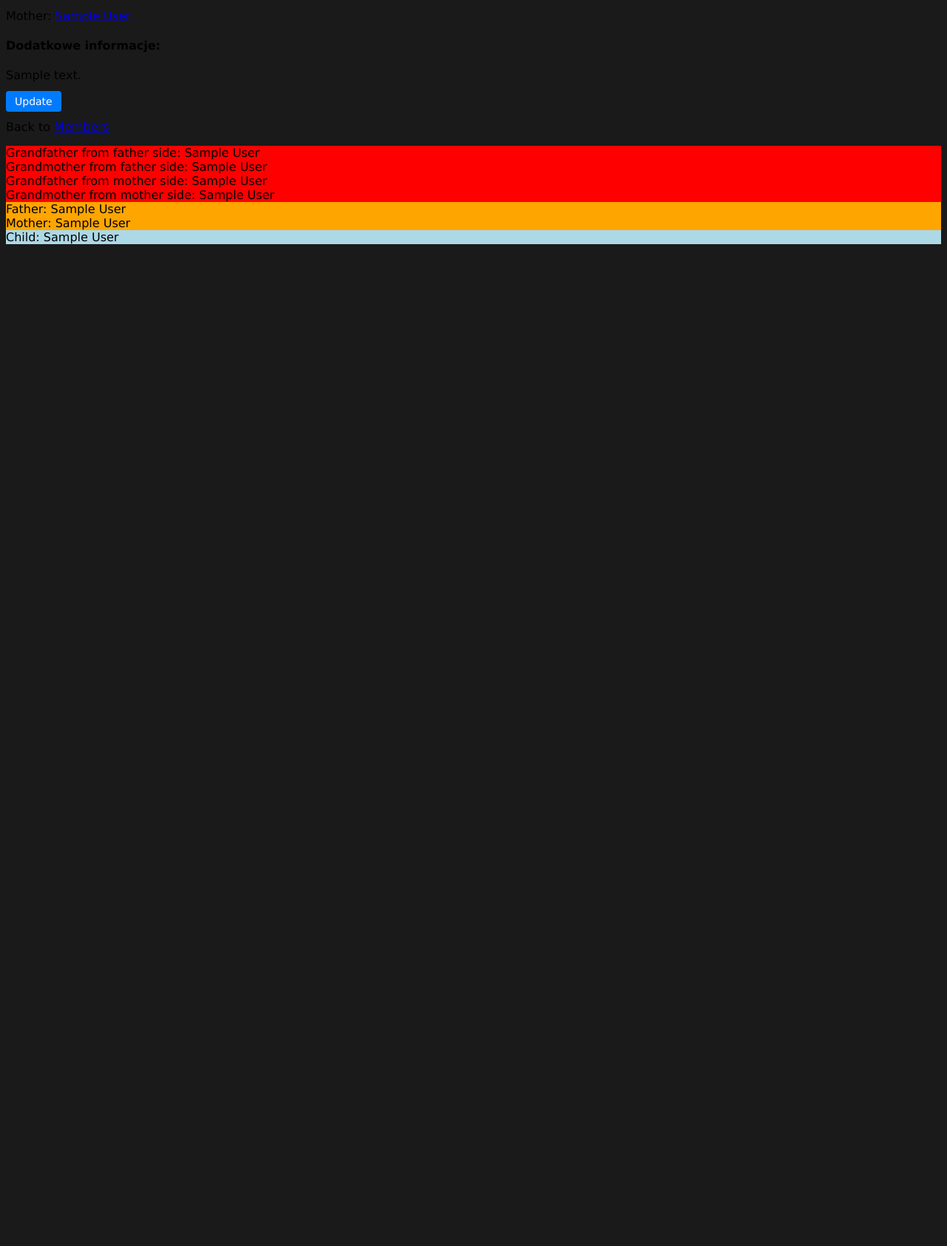
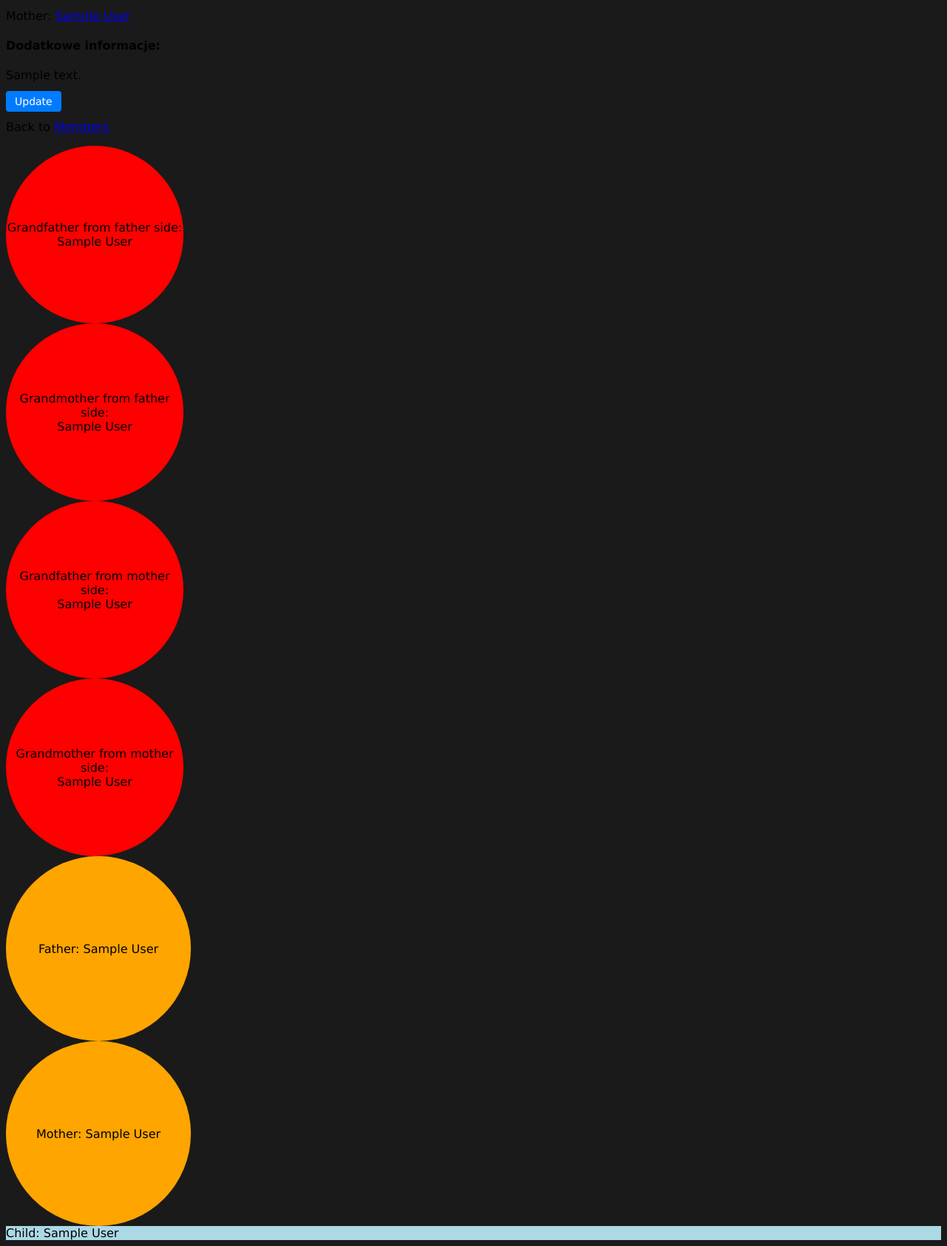
Before and after one commit to arturgorski14/FamilyTree, a Django app: page /members/1 in a window 1280 px wide. Shown: the part 419-2103 px from the top of the page at 74% size. Before the commit the page ends 749 px from the top, so only its background shows below. Run offline with Django 5.2, Linux system fonts and the light colour scheme; tables that the repository leaves empty hold one stand-in row (values such as "Sample post").

Commit message:
styles: circles

```diff
--- a/familly_tree/members/static/styles.css
+++ b/familly_tree/members/static/styles.css
@@ -76,11 +76,35 @@ body {
 }
 
 .grand-ancestor {
-  background-color: red
+  width: 240px;
+  height: 240px;
+  background-color: red;
+  border: 1px solid color;
+  border-radius: 50%;
+
+  /* Centering content */
+  display: flex;
+  align-items: center;
+  justify-content: center;
+
+  /* Optional: for multi-line text to be centered as well */
+  text-align: center;
 }
 
 .member-parent {
-  background-color: orange
+  width: 250px;
+  height: 250px;
+  background-color: orange;
+  border: 1px solid color;
+  border-radius: 50%;
+
+  /* Centering content */
+  display: flex;
+  align-items: center;
+  justify-content: center;
+
+  /* Optional: for multi-line text to be centered as well */
+  text-align: center;
 }
 
 .member-sibling {
--- a/familly_tree/members/templates/details.html
+++ b/familly_tree/members/templates/details.html
@@ -49,16 +49,16 @@
 
     <div>
         <div class="grand-ancestor">
-            Grandfather from father side: {{ member.father.father|default_if_none:"Unknown" }}
+            Grandfather from father side:<br>{{ member.father.father|default_if_none:"Unknown" }}
         </div>
         <div class="grand-ancestor">
-            Grandmother from father side: {{ member.father.mother|default_if_none:"Unknown" }}
+            Grandmother from father side:<br>{{ member.father.mother|default_if_none:"Unknown" }}
         </div>
         <div class="grand-ancestor">
-            Grandfather from mother side: {{ member.mother.father|default_if_none:"Unknown" }}
+            Grandfather from mother side:<br>{{ member.mother.father|default_if_none:"Unknown" }}
         </div>
         <div class="grand-ancestor">
-            Grandmother from mother side: {{ member.mother.mother|default_if_none:"Unknown" }}
+            Grandmother from mother side:<br>{{ member.mother.mother|default_if_none:"Unknown" }}
         </div>
         <div class="member-parent">
             Father: {{ member.father|default_if_none:"Unknown" }}
```
Also changed, not shown: 1 other file.
